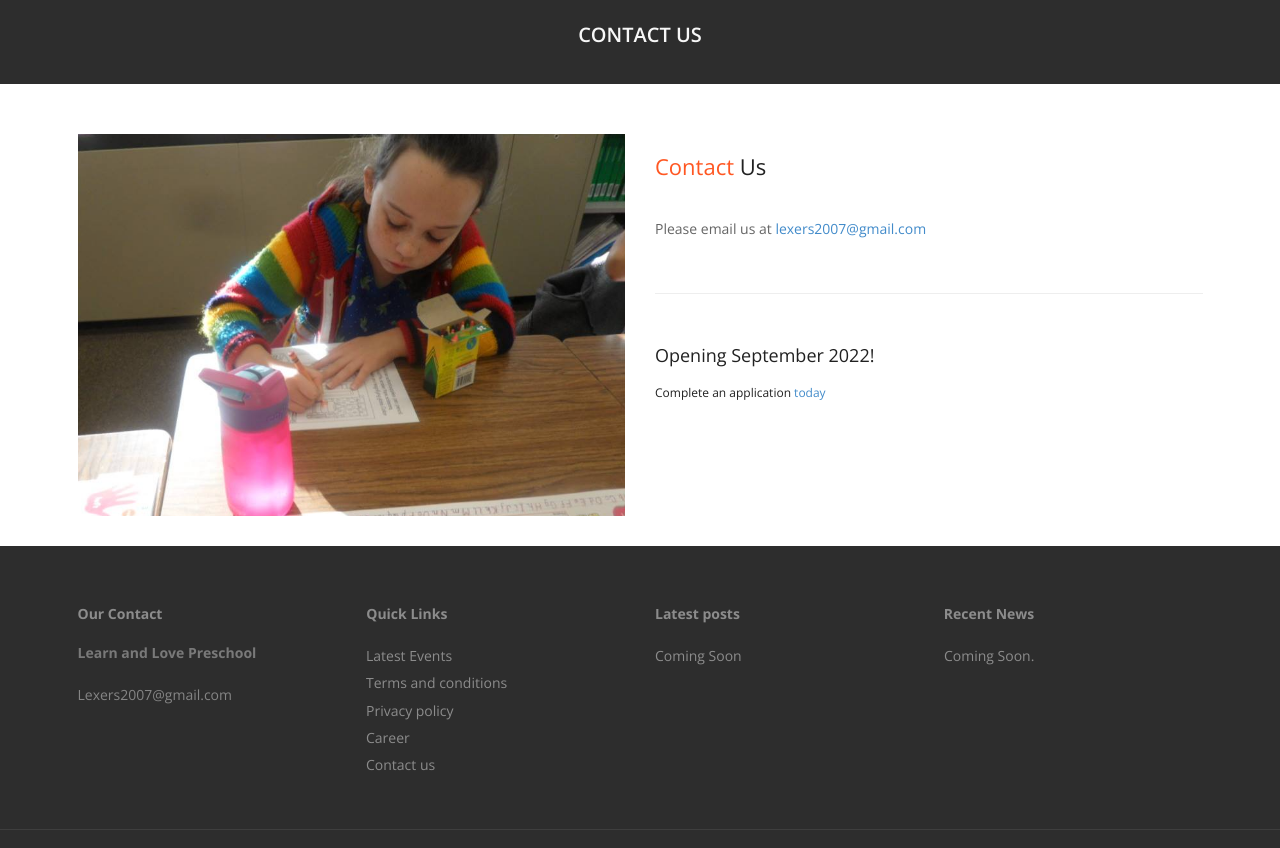
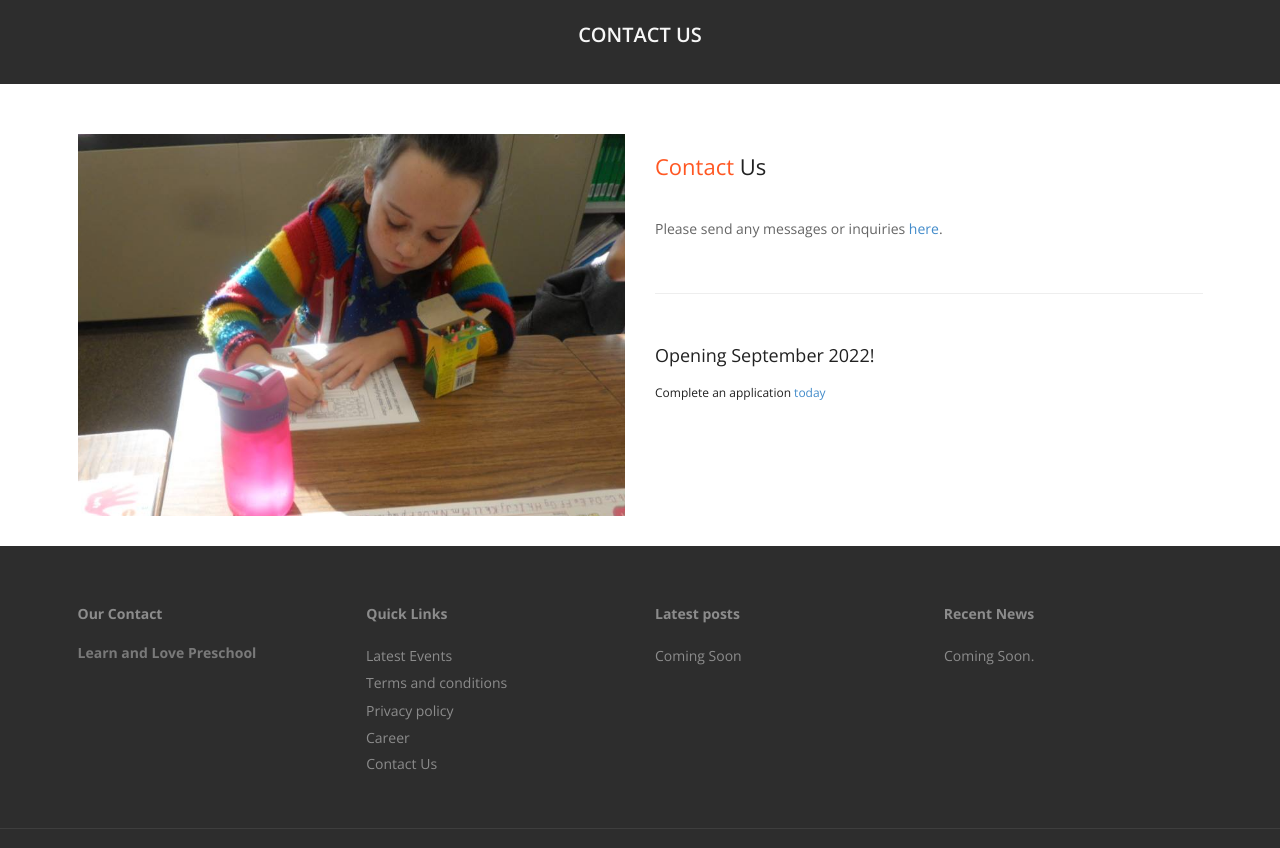
Before and after one commit to Learn-Love-Preschool/Learn-Love-Preschool, a plain HTML site: page contact.html in a window 1280 px wide. Shown: the part 73-921 px from the top of the page. Drawn offline with nearby package versions, Linux system fonts and the light colour scheme; files that its build step writes are made by us from their sources.

Commit message:
footer link updates

```diff
--- a/contact.html
+++ b/contact.html
@@ -117,8 +117,8 @@
               <div class="about-text">
                 <h3><span class="color">Contact</span> Us</h3>
                 <p>
-                  Please email us at
-                  <a href="mailto:lexers2007@gmail.com?subject=Contact Us">lexers2007@gmail.com</a>
+                  Please send any messages or inquiries
+                  <a href="mailto:lexers2007@gmail.com?subject=Contact Us">here</a>.
                 </p>
                 <br>
                 <hr>
@@ -175,10 +175,6 @@
                   <!-- 123 Main St<br />
                     Tualatin, OR -->
                 </address>
-                <p>
-                  <!-- <i class="icon-phone"></i> (503) 555-5555 <br /> -->
-                  <i class="icon-envelope-alt"></i> Lexers2007@gmail.com
-                </p>
               </div>
             </div>
             <div class="col-lg-3">
@@ -204,7 +200,7 @@
                     <a class="waves-effect waves-dark" href="#">Career</a>
                   </li>
                   <li>
-                    <a class="waves-effect waves-dark" href="#">Contact us</a>
+                    <a href="mailto:lexers2007@gmail.com?subject=Contact Us">Contact Us</a>
                   </li>
                 </ul>
               </div>
```
Also changed, not shown: application.html (+1 -5 lines), curriculum.html (+1 -5 lines), enrollment.html (+1 -5 lines), index.html (+3 -5 lines), teachers.html (+2 -6 lines).
